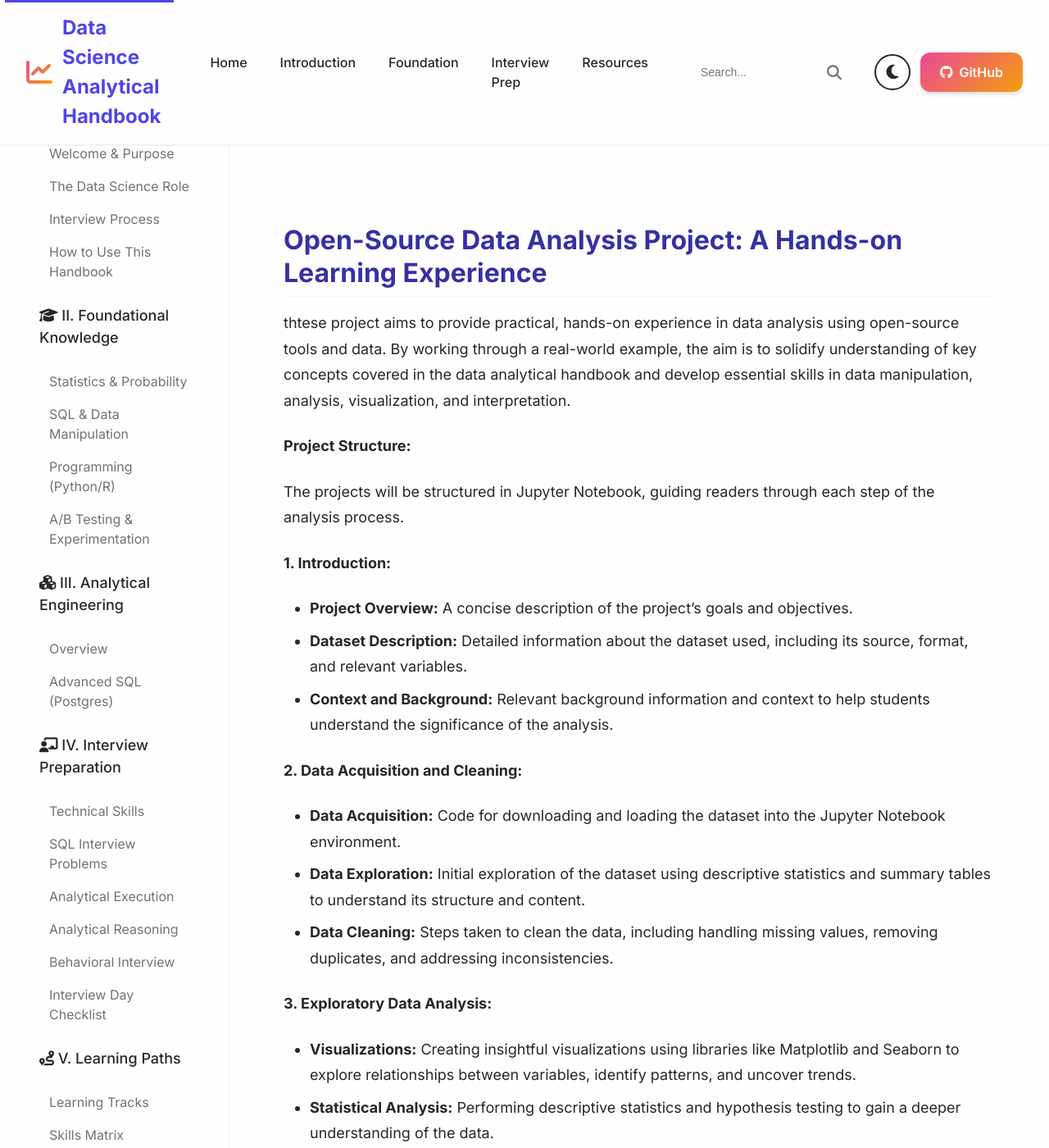
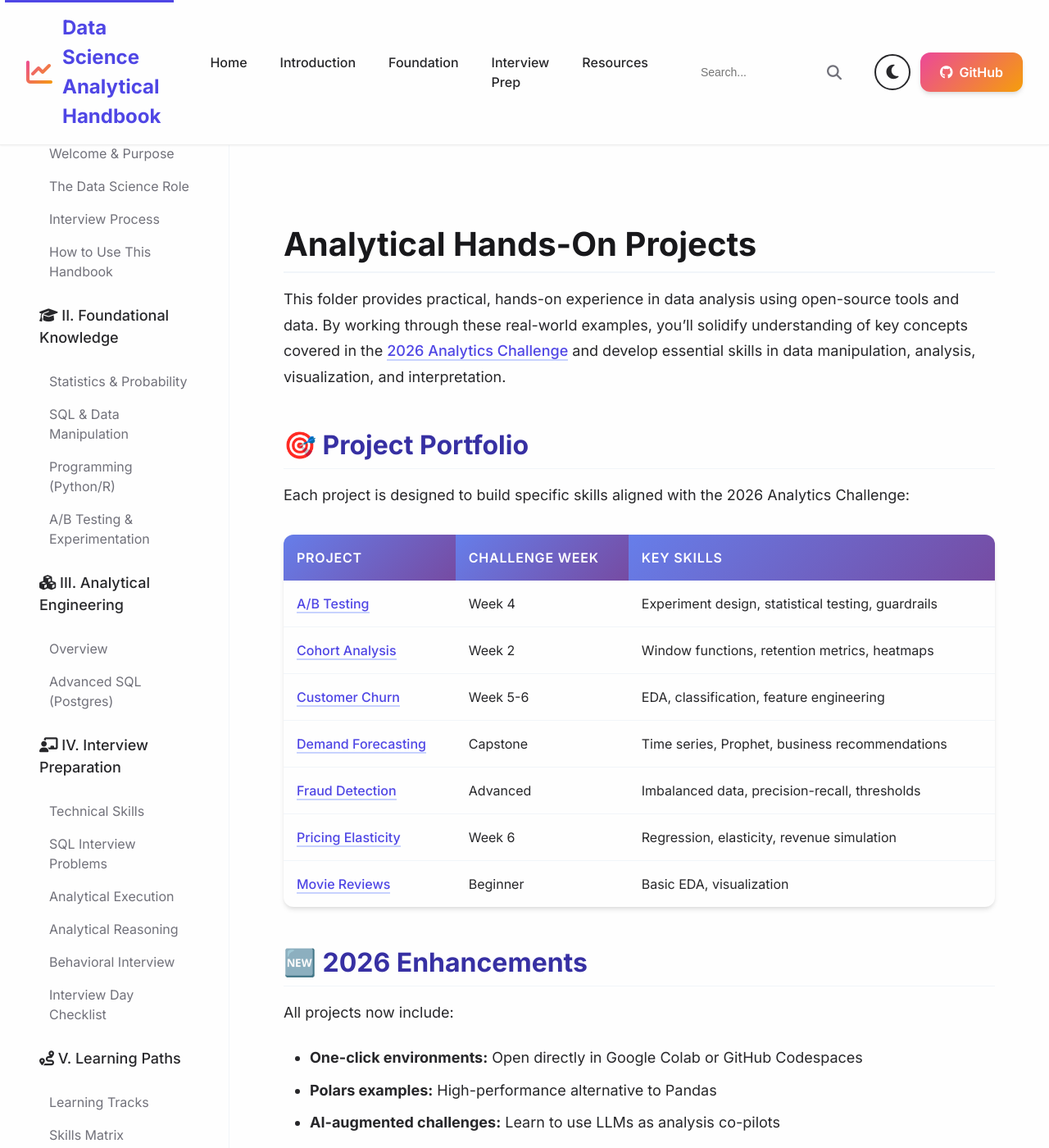
Before and after one commit to moshesham/Data-Science-Analytical-Handbook, a Jekyll site: the page built from Analytical-HandsOn-Projects/overview.md, in a window 1280 px wide and 1400 px high. Shown: the whole window at 82% size. Built offline with Jekyll 4.4.1, drawn with Linux system fonts in a browser that asks for light colours; nearby versions of some CDN libraries; our own code applies the rules of GitHub Pages for plain Markdown files; some of the changed text lies outside the part shown.

Commit message:
Update project READMEs with 2026 challenge alignment and enhanced content
Co-authored-by: moshesham <7207587+moshesham@users.noreply.github.com>

```diff
--- a/Analytical-HandsOn-Projects/overview.md
+++ b/Analytical-HandsOn-Projects/overview.md
@@ -1,52 +1,70 @@
-## Open-Source Data Analysis Project: A Hands-on Learning Experience
+# Analytical Hands-On Projects
 
-thtese project aims to provide practical, hands-on experience in data analysis using open-source tools and data. By working through a real-world example, the aim is to solidify understanding of key concepts covered in the data analytical handbook and develop essential skills in data manipulation, analysis, visualization, and interpretation.
+This folder provides practical, hands-on experience in data analysis using open-source tools and data. By working through these real-world examples, you'll solidify understanding of key concepts covered in the [2026 Analytics Challenge](../supplementary/2026-new-year-challenge.md) and develop essential skills in data manipulation, analysis, visualization, and interpretation.
 
-**Project Structure:**
+## 🎯 Project Portfolio
 
-The projects will be structured in  Jupyter Notebook, guiding readers through each step of the analysis process.
+Each project is designed to build specific skills aligned with the 2026 Analytics Challenge:
 
-**1. Introduction:**
+| Project | Challenge Week | Key Skills |
+|---------|---------------|------------|
+| [A/B Testing](./AB_Test_Project/) | Week 4 | Experiment design, statistical testing, guardrails |
+| [Cohort Analysis](./Cohort_Analysis_Project/) | Week 2 | Window functions, retention metrics, heatmaps |
+| [Customer Churn](./Customer_Churn_Project/) | Week 5-6 | EDA, classification, feature engineering |
+| [Demand Forecasting](./Demand_Forecasting_Project/) | Capstone | Time series, Prophet, business recommendations |
+| [Fraud Detection](./Fraud_Detection_Project/) | Advanced | Imbalanced data, precision-recall, thresholds |
+| [Pricing Elasticity](./Pricing_Elasticity_Project/) | Week 6 | Regression, elasticity, revenue simulation |
+| [Movie Reviews](./Movie_Reviews_Project/) | Beginner | Basic EDA, visualization |
 
-* **Project Overview:** A concise description of the project's goals and objectives.
-* **Dataset Description:** Detailed information about the dataset used, including its source, format, and relevant variables.
-* **Context and Background:** Relevant background information and context to help students understand the significance of the analysis.
+## 🆕 2026 Enhancements
 
-**2. Data Acquisition and Cleaning:**
+All projects now include:
+- **One-click environments:** Open directly in Google Colab or GitHub Codespaces
+- **Polars examples:** High-performance alternative to Pandas
+- **AI-augmented challenges:** Learn to use LLMs as analysis co-pilots
+- **Video walkthrough requirement:** Practice explaining technical work
 
-* **Data Acquisition:** Code for downloading and loading the dataset into the Jupyter Notebook environment.
-* **Data Exploration:** Initial exploration of the dataset using descriptive statistics and summary tables to understand its structure and content.
-* **Data Cleaning:** Steps taken to clean the data, including handling missing values, removing duplicates, and addressing inconsistencies.
+## 📁 Project Structure
 
-**3. Exploratory Data Analysis:**
+Each project follows a consistent Jupyter Notebook structure:
 
-* **Visualizations:** Creating insightful visualizations using libraries like Matplotlib and Seaborn to explore relationships between variables, identify patterns, and uncover trends.
-* **Statistical Analysis:** Performing descriptive statistics and hypothesis testing to gain a deeper understanding of the data.
+### 1. Introduction
+- **Project Overview:** Goals and objectives
+- **Dataset Description:** Source, format, and key variables
+- **Business Context:** Why this analysis matters
 
-**4. Modeling and Analysis:**
+### 2. Data Acquisition and Cleaning
+- **Data Loading:** Code for downloading and loading data
+- **Exploration:** Descriptive statistics, data types, missing values
+- **Cleaning:** Handling nulls, duplicates, inconsistencies
 
-* **Model Selection:** Choosing appropriate analytical techniques based on the project objectives and the nature of the data.
-* **Model Implementation:** Implementing the chosen model using Python libraries like scikit-learn.
-* **Model Evaluation:** Evaluating the performance of the model using relevant metrics and techniques.
+### 3. Exploratory Data Analysis
+- **Visualizations:** Charts using Matplotlib, Seaborn, Plotly
+- **Statistical Analysis:** Hypothesis testing, correlations
 
-**5. Deployment Considerations (For ML Projects):**
+### 4. Modeling and Analysis
+- **Model Selection:** Appropriate techniques for the problem
+- **Implementation:** Using scikit-learn, statsmodels, etc.
+- **Evaluation:** Relevant metrics (AUC, RMSE, precision, etc.)
 
-* **Legal and Compliance:** Discussing relevant legal and regulatory considerations, such as data privacy (GDPR, CCPA), bias and fairness, and model explainability regulations.
-* **Explainability:** Exploring techniques for making ML models more interpretable and understandable to stakeholders, such as feature importance analysis, SHAP values, and LIME.
-* **Ethical Considerations:** Addressing ethical implications of deploying ML models, such as potential bias, discrimination, and unintended consequences.
-* **Monitoring and Maintenance:** Highlighting the importance of ongoing monitoring and maintenance of deployed models to ensure accuracy, fairness, and performance over time.
+### 5. Business Recommendations
+- **Key Findings:** Top 3-5 actionable insights
+- **Recommendations:** What should the business do?
+- **Next Steps:** Follow-up experiments or analyses
 
-**6. Visualization and Communication:**
+### 6. Communication (NEW for 2026)
+- **5-Slide Summary:** Presentation-ready slides
+- **3-Minute Video:** Loom walkthrough explaining the analysis
 
-* **Data Storytelling:** Creating compelling visualizations and narratives to communicate key findings and insights to a wider audience.
-* **Report Generation:** Summarizing the analysis process, results, and conclusions in a clear and concise report.
+## 🚀 Getting Started
 
-**7. Further Exploration:**
+1. **Choose a project** based on your skill level and interests
+2. **Read the project README** for learning objectives and setup
+3. **Open the notebook** in Colab or locally
+4. **Work through the analysis** step by step
+5. **Complete the challenges** and share in [GitHub Discussions](https://github.com/moshesham/Data-Science-Analytical-Handbook/discussions)
 
-* **Suggestions for Extensions:** Providing ideas for further analysis and extensions to the project, encouraging students to explore new avenues and deepen their understanding.
-* **Resources and Documentation:** Linking to relevant resources, documentation, and tutorials to support further learning and exploration.
-
-**Project Ideas (Increasing Difficulty):**
+## 📊 Free Dataset Suggestions
 
 **1. Analyzing Movie Ratings:**
 
```
Also changed, not shown: Analytical-HandsOn-Projects/AB_Test_Project/README.md (+55 -14 lines), Analytical-HandsOn-Projects/Cohort_Analysis_Project/README.md (+77 -14 lines), Analytical-HandsOn-Projects/Customer_Churn_Project/README.md (+60 -14 lines), Analytical-HandsOn-Projects/Demand_Forecasting_Project/README.md (+71 -14 lines), Analytical-HandsOn-Projects/Fraud_Detection_Project/README.md (+81 -14 lines), Analytical-HandsOn-Projects/Pricing_Elasticity_Project/README.md (+91 -14 lines).
